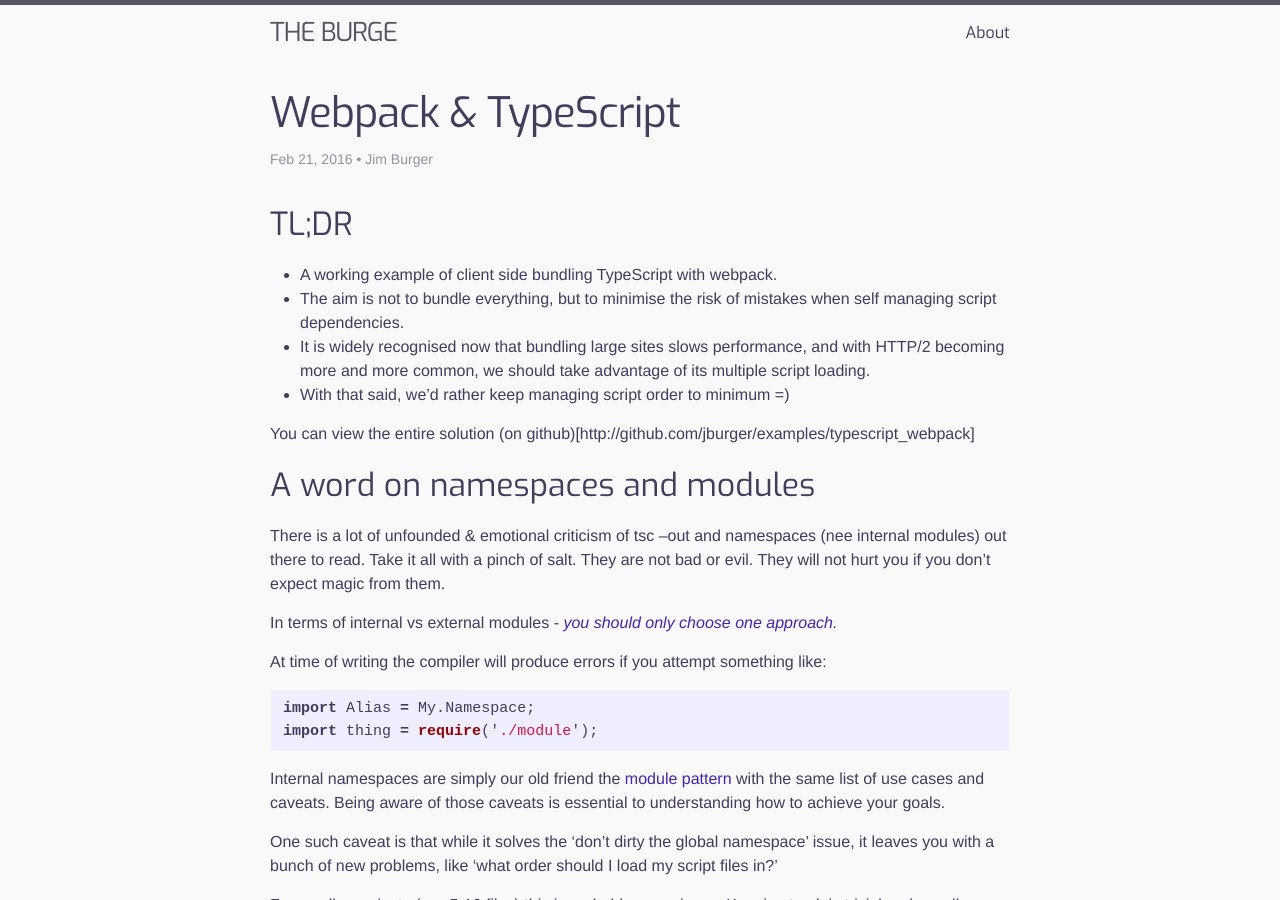
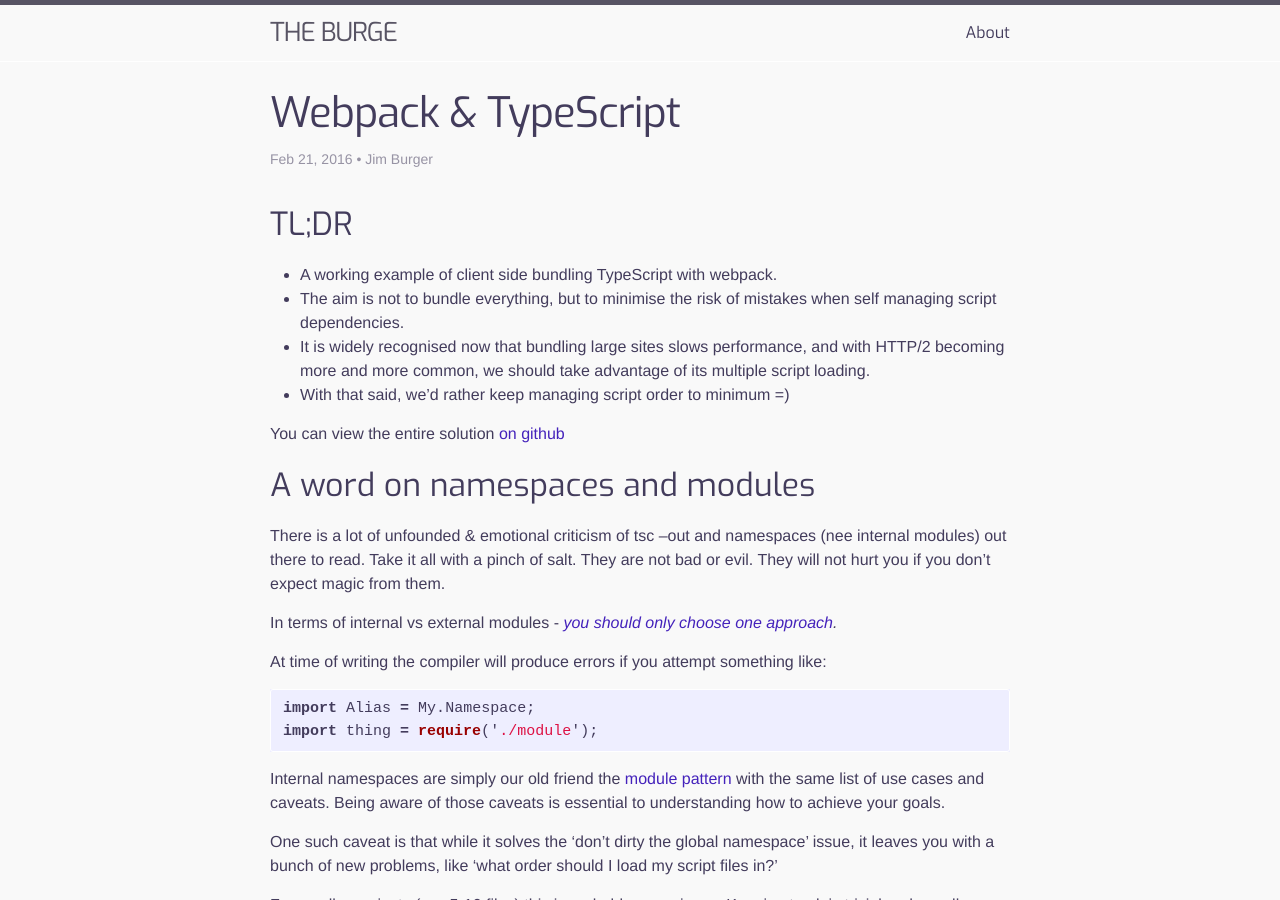
Before and after one commit to jburger/jburger.github.io, a Jekyll site: the page built from _posts/2016-02-21-bundling-typescript.md, in a window 1280 px wide and 900 px high. Built offline with Jekyll 4.4.1, drawn with Linux system fonts in a browser that asks for light colours; Markdown is read by kramdown in place of the engine named in the settings; comment, search, counter and statistics services are not loaded.

Commit message:
fixed broken link

```diff
--- a/_posts/2016-02-21-bundling-typescript.md
+++ b/_posts/2016-02-21-bundling-typescript.md
@@ -17,7 +17,7 @@ tags:
 - It is widely recognised now that bundling large sites slows performance, and with HTTP/2 becoming more and more common, we should take advantage of its multiple script loading.
 - With that said, we'd rather keep managing script order to minimum =)
 
-You can view the entire solution (on github)[http://github.com/jburger/examples/typescript_webpack]
+You can view the entire solution [on github](http://github.com/jburger/examples/typescript_webpack)
 
 ## A word on namespaces and modules
 
```
